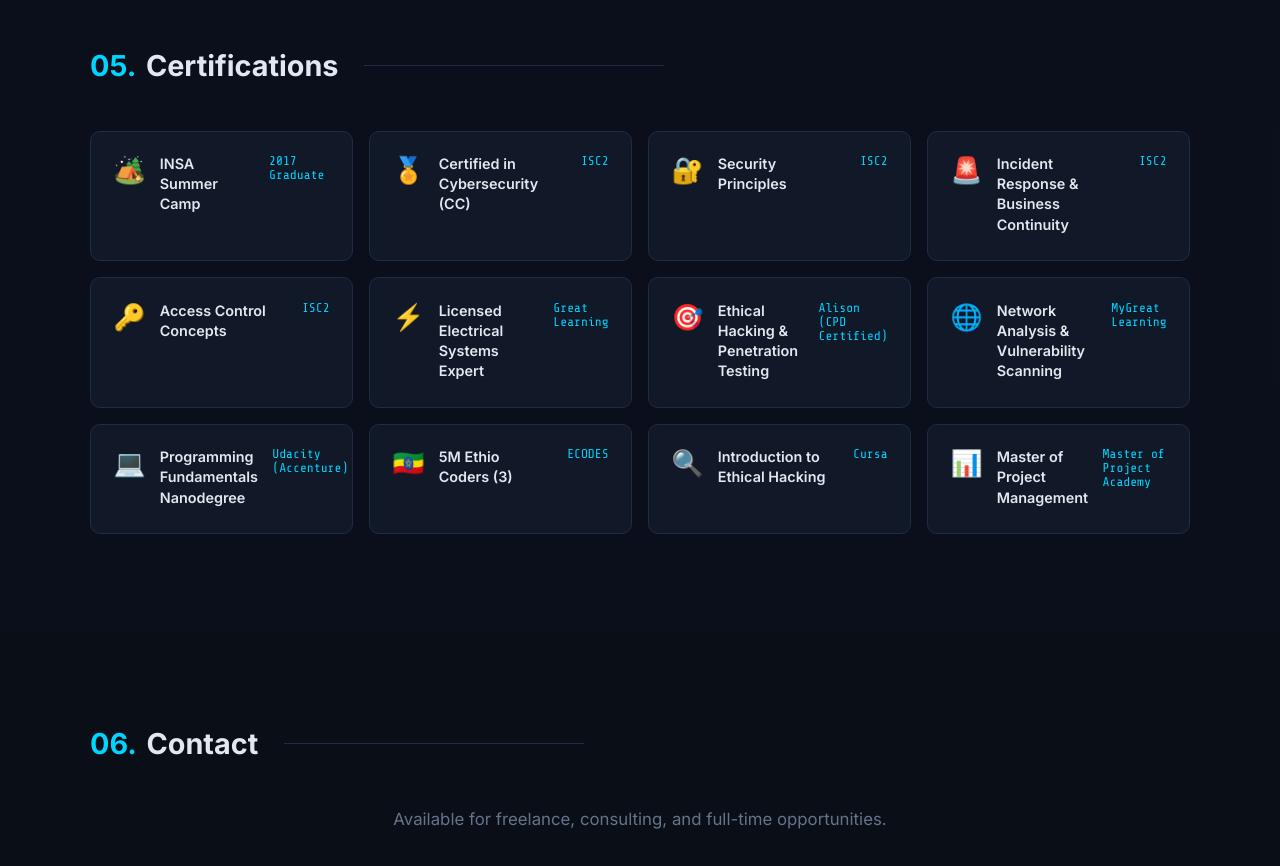
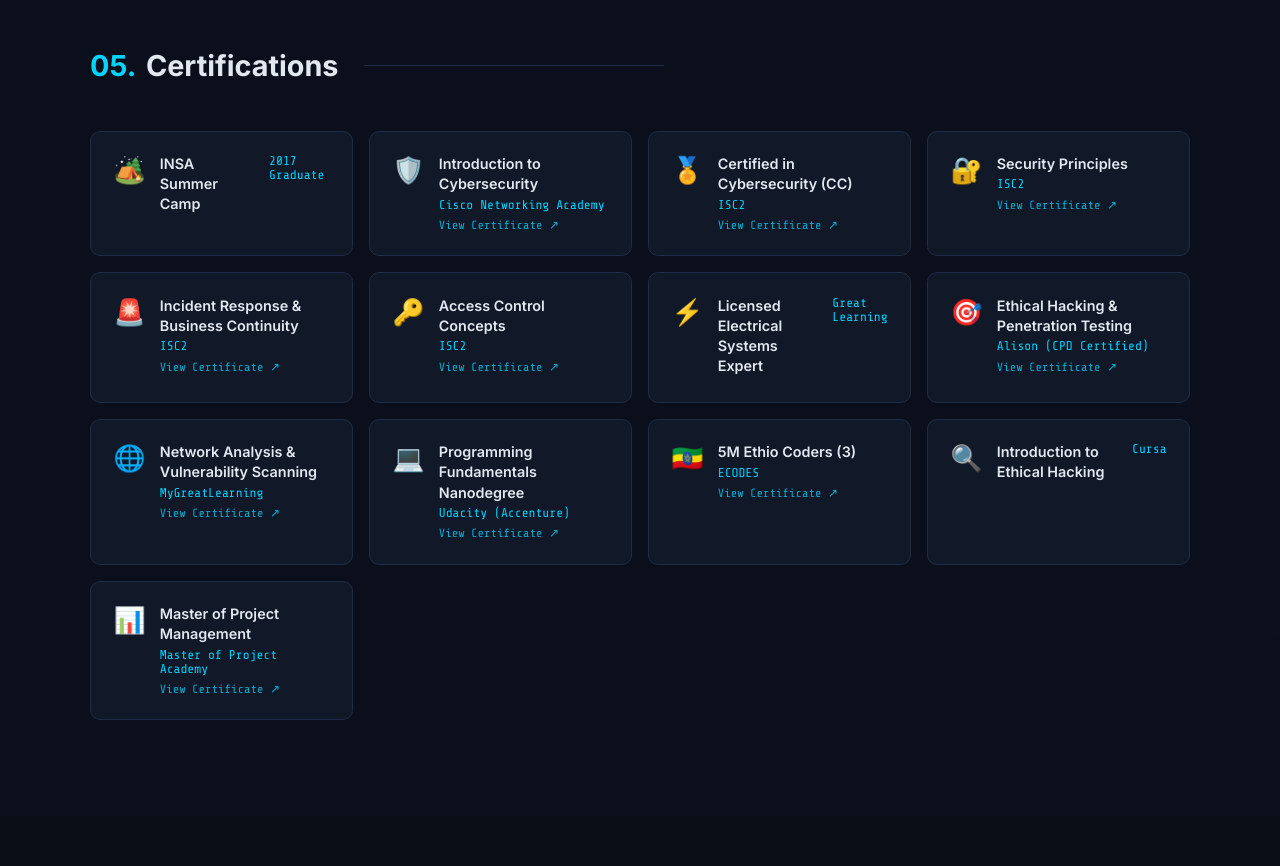
Before and after one commit to Animhassen/portfolio, a plain HTML site: page index.html in a window 1280 px wide. Shown: the part 3720-4586 px from the top of the page. Drawn offline with nearby package versions, Linux system fonts and the light colour scheme.

Commit message:
enhanced

```diff
--- a/index.html
+++ b/index.html
@@ -486,66 +486,115 @@
     <div class="section-inner">
       <h2 class="section-title"><span class="accent">05.</span> Certifications</h2>
       <div class="certs-grid">
+
         <div class="cert-card">
           <div class="cert-icon">🏕️</div>
           <h3>INSA Summer Camp</h3>
           <p>2017 Graduate</p>
         </div>
-        <div class="cert-card">
+
+        <div class="cert-card cert-link" onclick="window.open('intro-cybersecurity-cert.pdf','_blank')">
+          <div class="cert-icon">🛡️</div>
+          <div>
+            <h3>Introduction to Cybersecurity</h3>
+            <p>Cisco Networking Academy</p>
+            <span class="cert-view">View Certificate ↗</span>
+          </div>
+        </div>
+
+        <div class="cert-card cert-link" onclick="window.open('ICS2-pt3.pdf','_blank')">
           <div class="cert-icon">🏅</div>
+          <div>
             <h3>Certified in Cybersecurity (CC)</h3>
             <p>ISC2</p>
+            <span class="cert-view">View Certificate ↗</span>
           </div>
-        <div class="cert-card">
+        </div>
+
+        <div class="cert-card cert-link" onclick="window.open('Isc2-PT1.pdf','_blank')">
           <div class="cert-icon">🔐</div>
+          <div>
             <h3>Security Principles</h3>
             <p>ISC2</p>
+            <span class="cert-view">View Certificate ↗</span>
           </div>
-        <div class="cert-card">
+        </div>
+
+        <div class="cert-card cert-link" onclick="window.open('ISC2-PT2.pdf','_blank')">
           <div class="cert-icon">🚨</div>
-          <h3>Incident Response & Business Continuity</h3>
+          <div>
+            <h3>Incident Response &amp; Business Continuity</h3>
             <p>ISC2</p>
+            <span class="cert-view">View Certificate ↗</span>
           </div>
-        <div class="cert-card">
+        </div>
+
+        <div class="cert-card cert-link" onclick="window.open('ICS2-pt3.pdf','_blank')">
           <div class="cert-icon">🔑</div>
+          <div>
             <h3>Access Control Concepts</h3>
             <p>ISC2</p>
+            <span class="cert-view">View Certificate ↗</span>
           </div>
+        </div>
+
         <div class="cert-card">
           <div class="cert-icon">⚡</div>
           <h3>Licensed Electrical Systems Expert</h3>
           <p>Great Learning</p>
         </div>
-        <div class="cert-card">
+
+        <div class="cert-card cert-link" onclick="window.open('alison-cert.jpg','_blank')">
           <div class="cert-icon">🎯</div>
-          <h3>Ethical Hacking & Penetration Testing</h3>
+          <div>
+            <h3>Ethical Hacking &amp; Penetration Testing</h3>
             <p>Alison (CPD Certified)</p>
+            <span class="cert-view">View Certificate ↗</span>
           </div>
-        <div class="cert-card">
+        </div>
+
+        <div class="cert-card cert-link" onclick="window.open('greatlearning-cert.jpg','_blank')">
           <div class="cert-icon">🌐</div>
-          <h3>Network Analysis & Vulnerability Scanning</h3>
-          <p>MyGreat Learning</p>
+          <div>
+            <h3>Network Analysis &amp; Vulnerability Scanning</h3>
+            <p>MyGreatLearning</p>
+            <span class="cert-view">View Certificate ↗</span>
           </div>
-        <div class="cert-card">
+        </div>
+
+        <div class="cert-card cert-link" onclick="window.open('5M_CODERS_udacity.pdf','_blank')">
           <div class="cert-icon">💻</div>
+          <div>
             <h3>Programming Fundamentals Nanodegree</h3>
             <p>Udacity (Accenture)</p>
+            <span class="cert-view">View Certificate ↗</span>
           </div>
-        <div class="cert-card">
+        </div>
+
+        <div class="cert-card cert-link" onclick="window.open('5M_CODERS_udacity.pdf','_blank')">
           <div class="cert-icon">🇪🇹</div>
+          <div>
             <h3>5M Ethio Coders (3)</h3>
             <p>ECODES</p>
+            <span class="cert-view">View Certificate ↗</span>
           </div>
+        </div>
+
         <div class="cert-card">
           <div class="cert-icon">🔍</div>
           <h3>Introduction to Ethical Hacking</h3>
           <p>Cursa</p>
         </div>
-        <div class="cert-card">
+
+        <div class="cert-card cert-link" onclick="window.open('certificate_of_completion_for_free_ethical_hacker_240917_111949.pdf','_blank')">
           <div class="cert-icon">📊</div>
+          <div>
             <h3>Master of Project Management</h3>
             <p>Master of Project Academy</p>
+            <span class="cert-view">View Certificate ↗</span>
           </div>
+        </div>
+
       </div>
     </div>
   </section>
--- a/style.css
+++ b/style.css
@@ -628,6 +628,18 @@
 
 .cert-card:hover { border-color: var(--accent); transform: translateY(-3px); }
 
+.cert-link { cursor: pointer; }
+.cert-link:hover { border-color: var(--accent); box-shadow: 0 4px 20px rgba(0,212,255,.12); }
+
+.cert-view {
+  display: inline-block;
+  margin-top: .4rem;
+  font-size: .75rem;
+  color: var(--accent);
+  font-family: var(--font-mono);
+  opacity: .8;
+}
+
 .cert-icon { font-size: 1.6rem; flex-shrink: 0; }
 
 .cert-card h3 {
```
Also changed, not shown: IMG_20250203_153712_958.jpg (added), alison-cert.jpg (added), alison_ethical_hacking.jpg (added), grat_learning_ethical_hacking.jpg (added), greatlearning-cert.jpg (added), 7 other files. Lines whose indentation alone changed are shown as unchanged.
